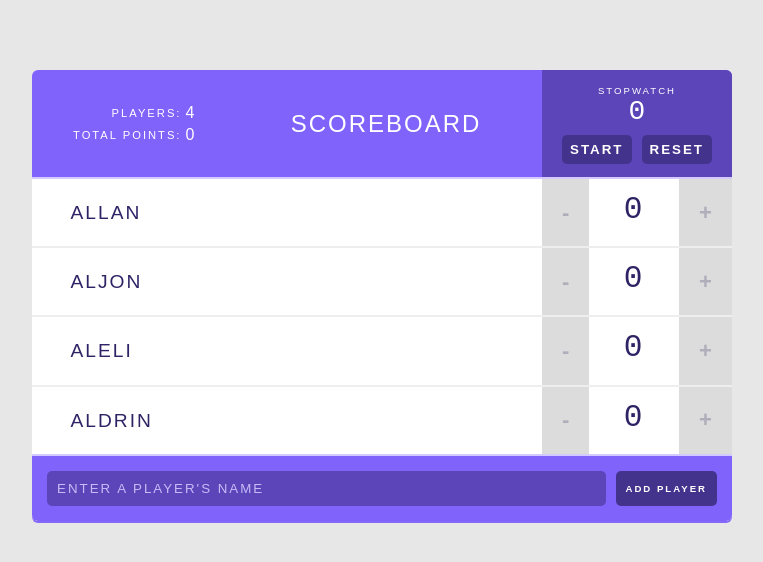
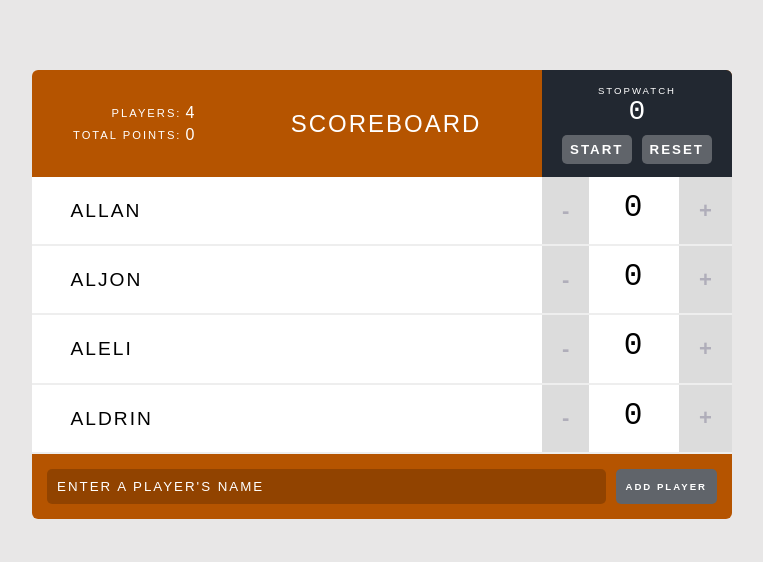
Before and after one commit to hulikanibargas/scoreboard, a React app: page / in a window 1280 px wide. Shown: the whole page, without its empty margins (258-1021 px from the left). Built offline with nearby package versions, Linux system fonts and the light colour scheme.

Commit message:
design changes

```diff
--- a/src/index.css
+++ b/src/index.css
@@ -11,8 +11,8 @@ header {
   text-align: center;
   display: flex;
   align-items: center;
-  background-color: #8063FA;
-  border-bottom: solid 2px #D4CAFF;
+  background-color: #B55400;
+  border-bottom: solid 2px 393e46;
 }
 
 header h1 {
@@ -25,7 +25,7 @@ header h1 {
 /* FORMS */
 form {
   display: flex;
-  background-color: #8063FA;
+  background-color: #B55400;
 }
 
 input[type=text] {
@@ -34,17 +34,17 @@ input[type=text] {
   margin: 15px 10px 15px 15px;
   padding: 10px;
   border-radius: 5px;
-  background-color: #5B45B9;
+  background-color: rgba(0, 0, 0, 0.2);
   border-style: none;
   text-shadow: none;
   text-transform: uppercase;
-  color: #C7BCF8;
+  color: white;
   letter-spacing: 2px;
   outline: none;
 }
 
 input[type=text]::-webkit-input-placeholder{
-  color: #C7BCF8;
+  color: white;
   letter-spacing: 2px;
 }
 
@@ -57,7 +57,7 @@ input[type=submit] {
   font-size: .6em;
   margin: 15px 15px 15px 0;
   padding: 10px;
-  background-color: #44338D;
+  background-color: #60646A;
   border-radius: 5px;
   border: none;
   color: #fff;
@@ -98,7 +98,6 @@ svg {
   background: #fff;
   width: 700px;
   margin: 70px auto;
-  box-shadow: 0 2px 0 rgb(133, 104, 250);
   border-radius: 6px;
   overflow: hidden;
 }
@@ -111,7 +110,7 @@ svg {
 }
 
   .player:last-of-type {
-    border-bottom-color: #D4CAFF;
+    border-bottom-color: 393e46;
   }
 
   .player-name:hover .remove-player {
@@ -120,7 +119,7 @@ svg {
 
   .player-name,
   .counter-score {
-    color: #2F2366;
+    color: black;
   }
 
   .player-name {
@@ -166,7 +165,7 @@ svg {
 .stopwatch {
   padding: 15px 10px 5px 10px;
   margin: -5px -10px -5px 10px;
-  background: #5B45B9;
+  background: #222831;
 }
 
   .stopwatch-time {
@@ -177,7 +176,7 @@ svg {
 
   .stopwatch button {
     margin: 8px 5px;
-    background-color: #44338D;
+    background-color: #60646A;
     border-radius: 5px;
     padding: 7px 8px;
     border: none;
@@ -191,7 +190,7 @@ svg {
   .stopwatch button:hover,
   input[type=submit]:hover {
     background: #fff;
-    color: #44338D;
+    color: black;
     cursor: pointer;
   }
 
```
